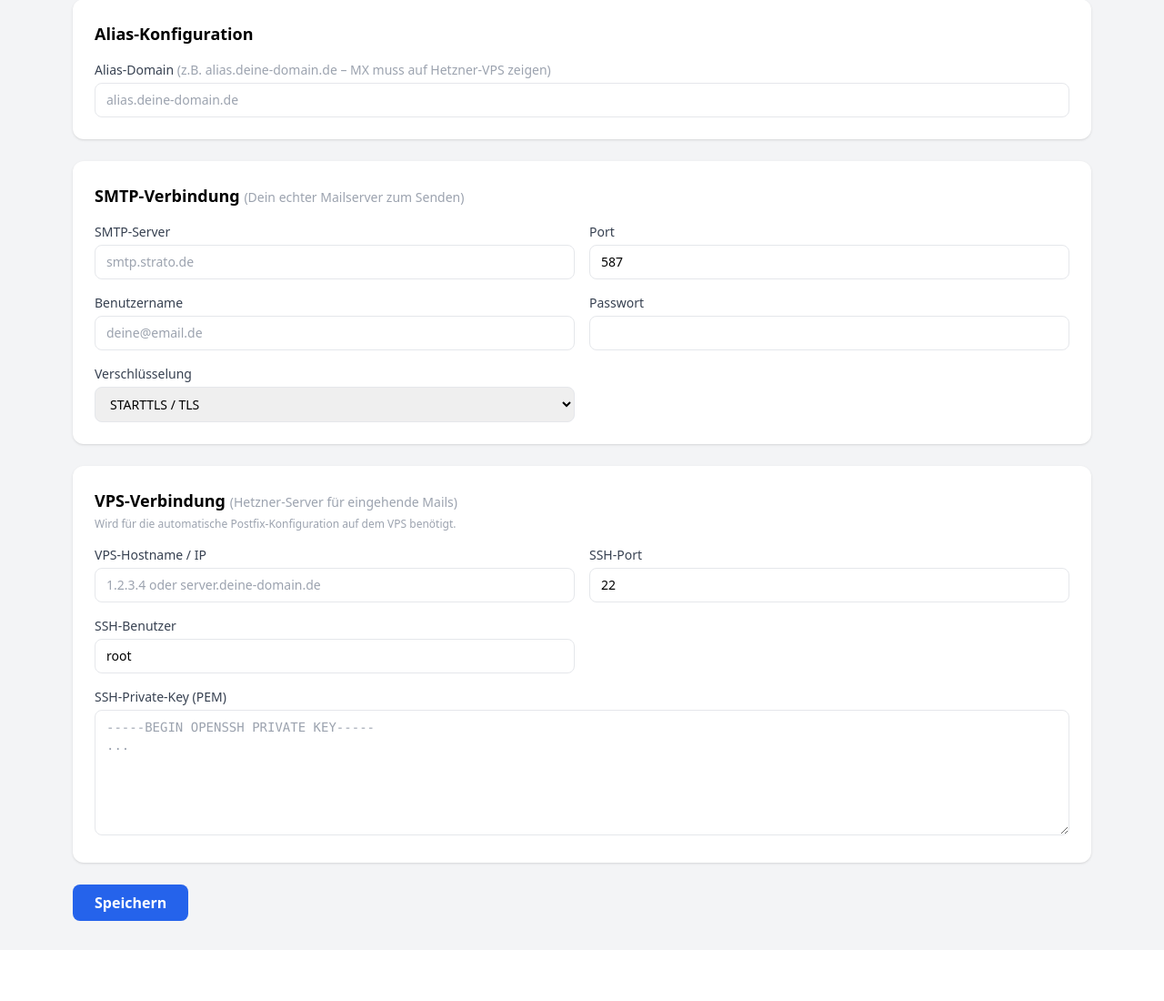
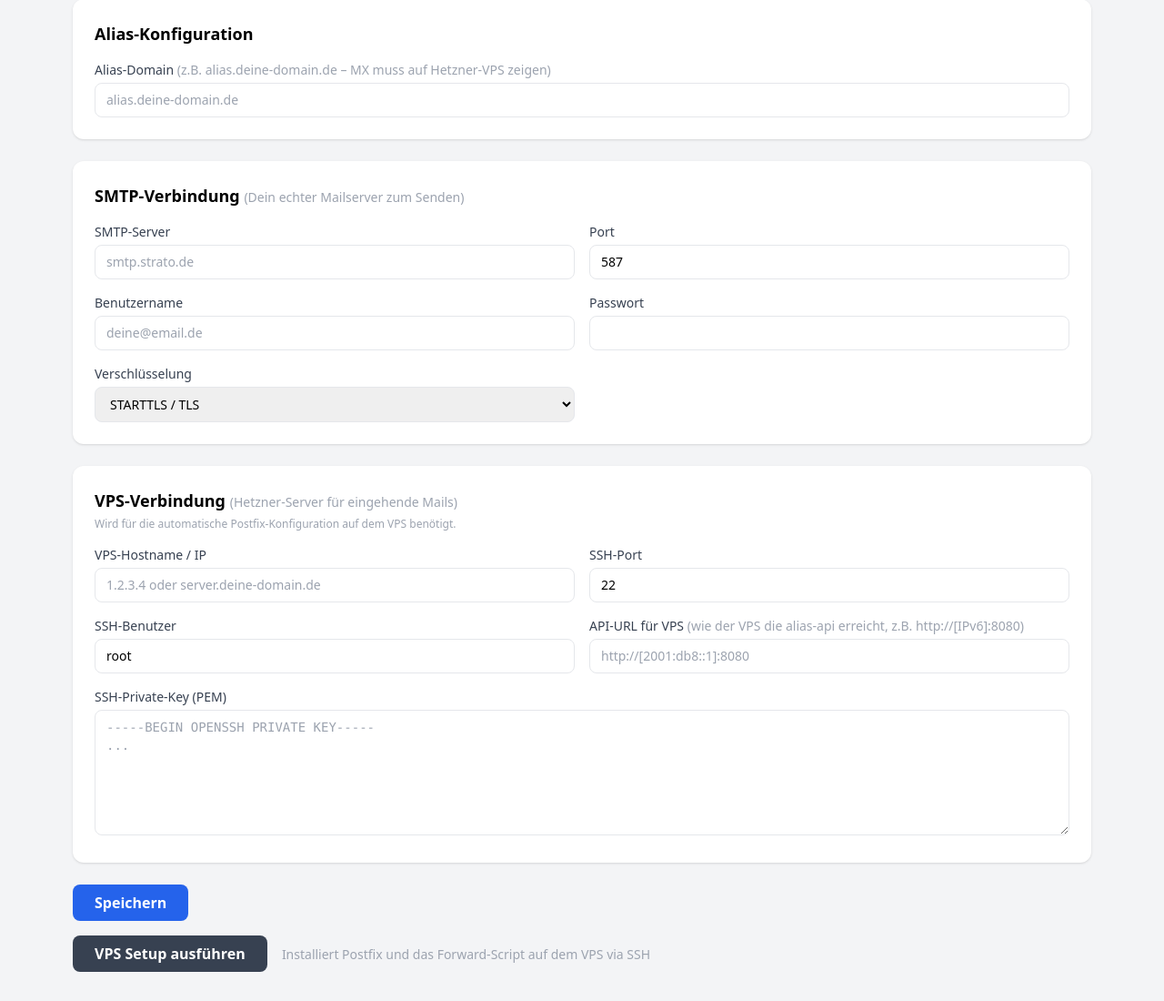
Before and after one commit to boernie77/EmailRelay, a Python web app: template alias-api/templates/settings.html in a window 1280 px wide. Shown: the part 142-1242 px from the top of the page at 91% size. Before the commit the page ends 1154 px from the top, so only its background shows below. Run offline with Jinja, Linux system fonts and the light colour scheme; the template is opened without the code that fills it, so the values that code supplies are empty; some libraries are stand-ins or nearby versions.

Commit message:
Auto-update: 2026-03-22 15:34

```diff
--- a/alias-api/templates/settings.html
+++ b/alias-api/templates/settings.html
@@ -100,6 +100,15 @@
         <input type="text" name="vps_user" value="{{ cfg.vps_user or 'root' }}"
                class="w-full border rounded-lg px-3 py-2 text-sm focus:outline-none focus:ring-2 focus:ring-blue-400">
       </div>
+      <div>
+        <label class="block text-sm font-medium text-gray-700 mb-1">
+          API-URL für VPS
+          <span class="text-gray-400 font-normal">(wie der VPS die alias-api erreicht, z.B. http://[IPv6]:8080)</span>
+        </label>
+        <input type="text" name="api_url_for_vps" value="{{ cfg.api_url_for_vps }}"
+               placeholder="http://[2001:db8::1]:8080"
+               class="w-full border rounded-lg px-3 py-2 text-sm focus:outline-none focus:ring-2 focus:ring-blue-400">
+      </div>
       <div class="col-span-2">
         <label class="block text-sm font-medium text-gray-700 mb-1">SSH-Private-Key (PEM)</label>
         <textarea name="vps_ssh_key" rows="6"
@@ -109,9 +118,20 @@
     </div>
   </div>
 
+  <div class="flex gap-3 items-center">
+    <button type="submit"
+            class="bg-blue-600 hover:bg-blue-700 text-white font-semibold px-6 py-2 rounded-lg transition">
+      Speichern
+    </button>
+  </div>
+</form>
+
+<form method="post" action="/vps-setup" class="mt-4">
   <button type="submit"
-          class="bg-blue-600 hover:bg-blue-700 text-white font-semibold px-6 py-2 rounded-lg transition">
-    Speichern
+          class="bg-gray-700 hover:bg-gray-800 text-white font-semibold px-6 py-2 rounded-lg transition"
+          onclick="return confirm('VPS Setup jetzt ausführen? Postfix wird installiert/konfiguriert.')">
+    VPS Setup ausführen
   </button>
+  <span class="text-sm text-gray-400 ml-3">Installiert Postfix und das Forward-Script auf dem VPS via SSH</span>
 </form>
 {% endblock %}
```
